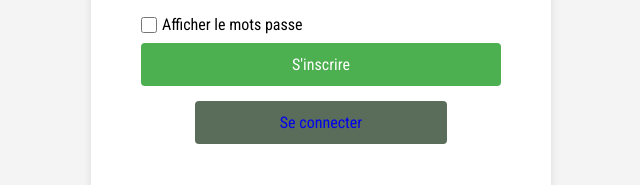
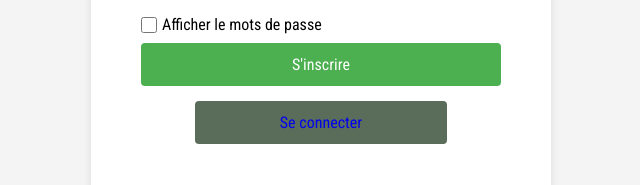
Before and after one commit to Andrianjafy23/Login-pages-secure2, a plain HTML site: page Front-end/inscrit.html in a window 1280 px wide. Shown: the part 495-680 px from the top of the page, 319-959 px from the left. Drawn offline with Linux system fonts and the light colour scheme.

Commit message:
derniér modification

```diff
--- a/Front-end/inscrit.html
+++ b/Front-end/inscrit.html
@@ -154,7 +154,7 @@
                 </div>
                 <div class="motsdepass">
                     <input type="checkbox" id="Afficher">
-                    <p>Afficher le mots passe</p>
+                    <p>Afficher le mots de passe</p>
                 </div>
                 <button type="submit">S'inscrire</button>
                 <button class="butt">
```
Also changed, not shown: 2 other files.
